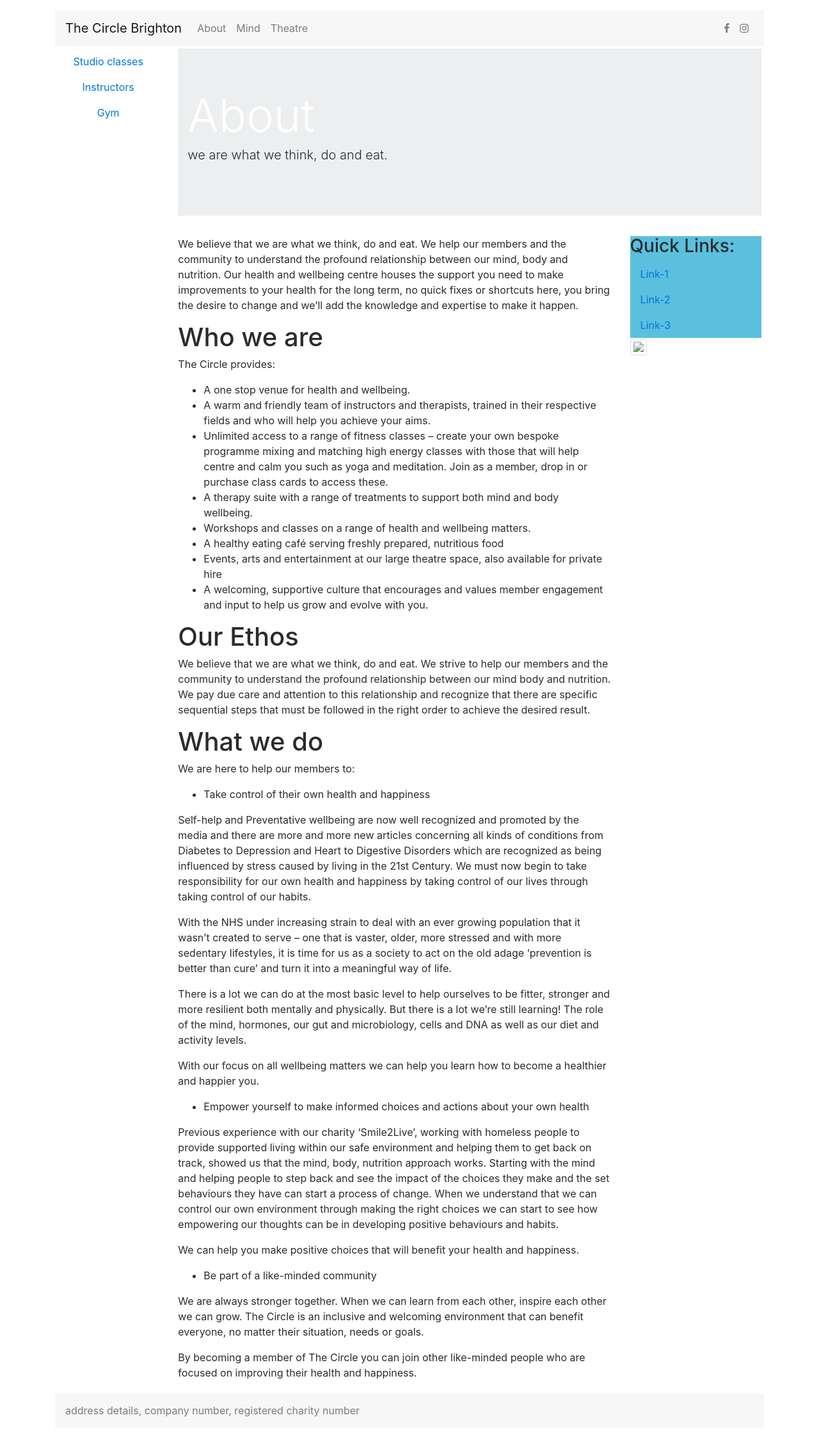
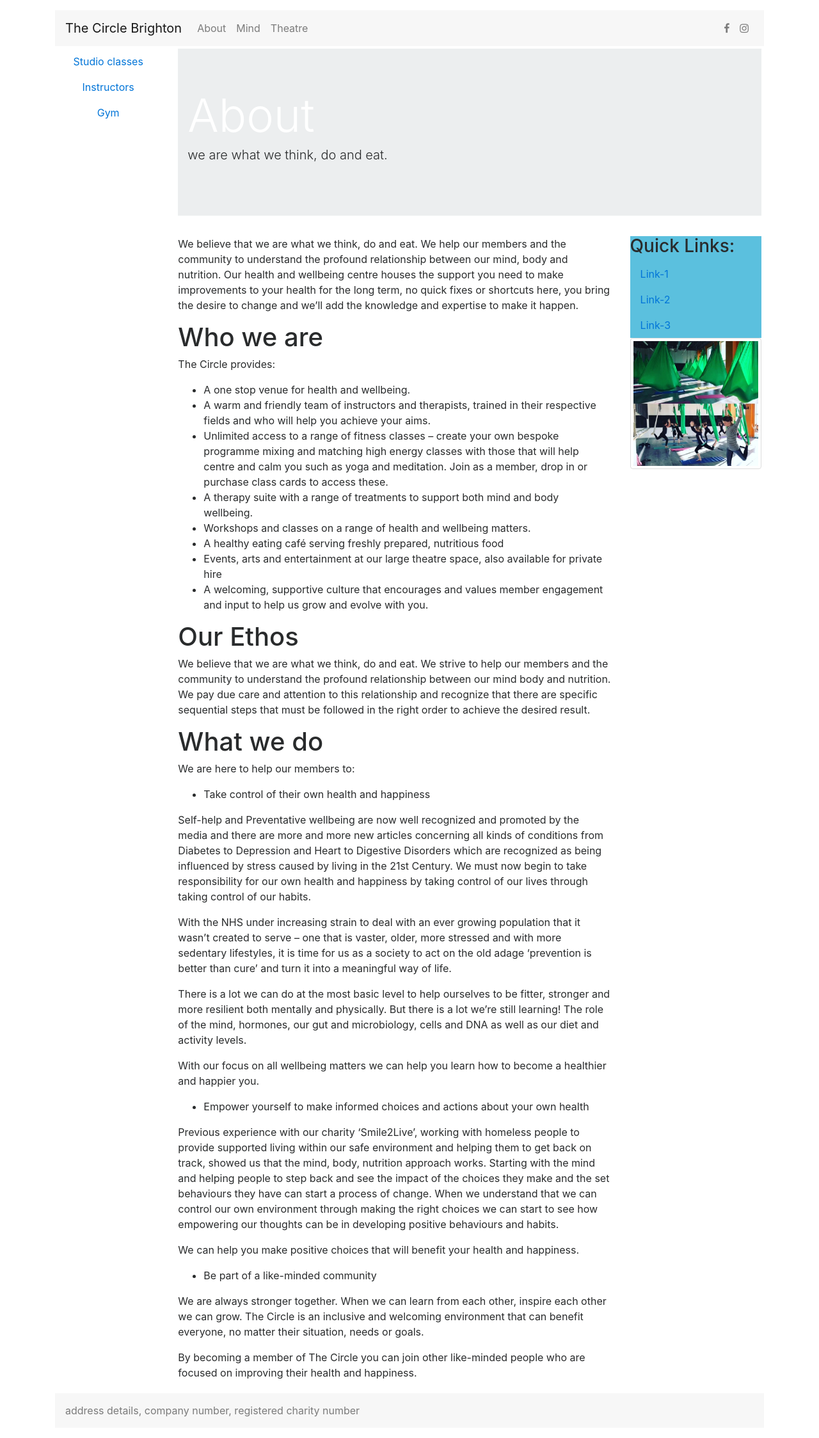
Before and after one commit to CircleBrighton/TheCricleBrighton, a Jekyll site: the page built from about/index.md, in a window 1280 px wide. Shown: the whole page at 64% size. Built offline with Jekyll 4.4.1, drawn with Linux system fonts in a browser that asks for light colours.

Commit message:
Page layout issues were corrected.

```diff
--- a/_layouts/page.html
+++ b/_layouts/page.html
@@ -43,7 +43,7 @@ layout: master
           </ul>
         </div>
         {% for image in page.images %}
-          <img class="img-thumbnail" src="{{'assests/img/' | append: image | absolute_url}}">
+          <img class="img-thumbnail" src="{{'assets/img/' | append: image | absolute_url}}">
         {% endfor %}
       </div>
     </div>
```
